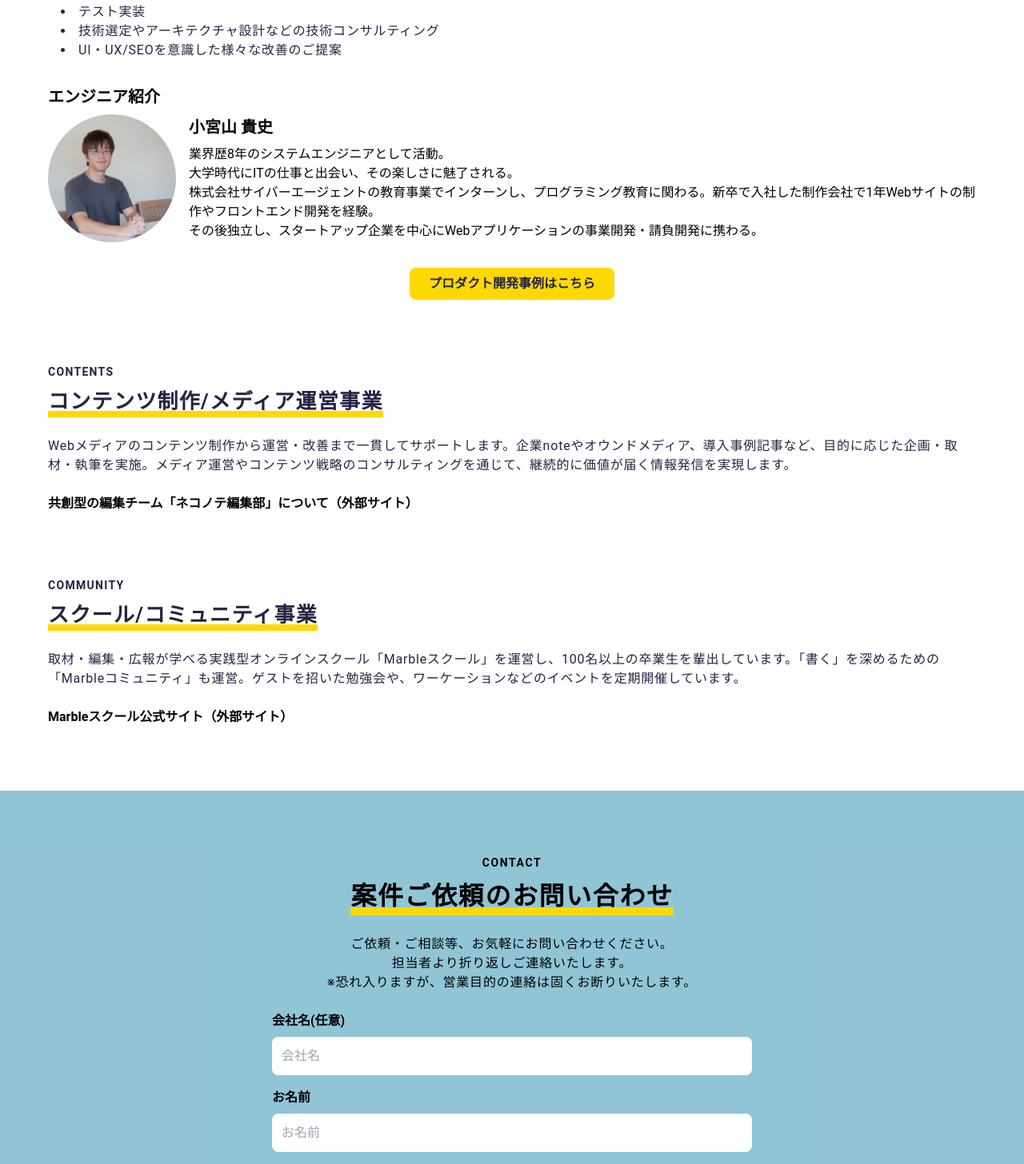
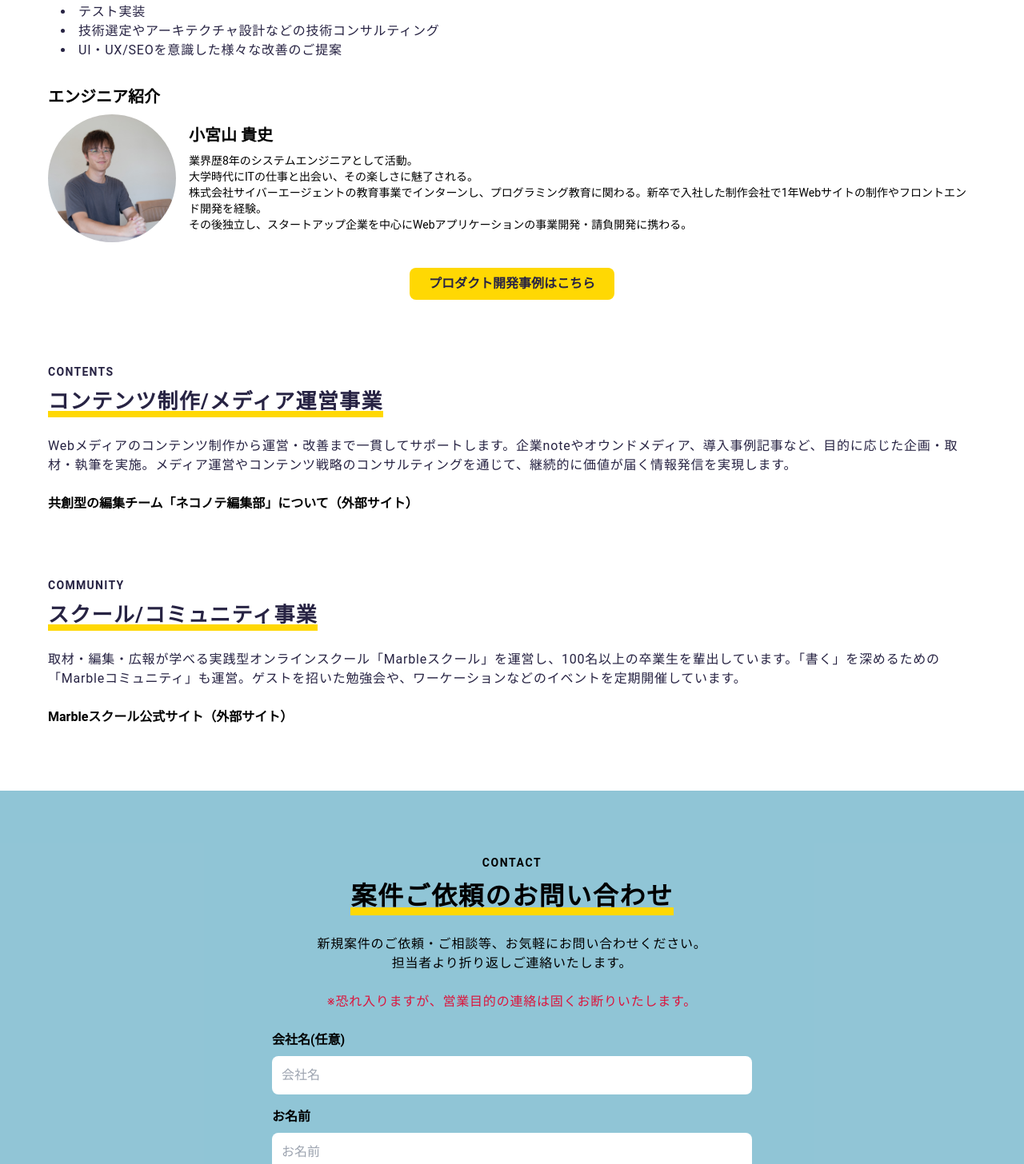
Before and after one commit to komisukee/nekonote-site, a Next.js app: page / in a window 1280 px wide. Shown: the part 1740-3196 px from the top of the page at 80% size. Built offline with nearby package versions, Linux system fonts and the light colour scheme; a web font is replaced by a local one.

Commit message:
fix: お問合せフォームの文言修正

```diff
--- a/app/page.tsx
+++ b/app/page.tsx
@@ -156,7 +156,7 @@ const Home = () => {
                 </div>
                 <div className="flex flex-col gap-2 flex-1">
                   <p className="font-bold md:text-xl text-lg">小宮山 貴史</p>
-                  <p className="text-md text-gray-600">
+                  <p className="text-sm text-gray-600">
                     業界歴8年のシステムエンジニアとして活動。
                     <br />
                     大学時代にITの仕事と出会い、その楽しさに魅了される。
@@ -242,11 +242,12 @@ const Home = () => {
             </h3>
 
             <p className="text-white text-md text-center tracking-wider">
-              ご依頼・ご相談等、お気軽にお問い合わせください。
+              新規案件のご依頼・ご相談等、お気軽にお問い合わせください。
               <br />
               担当者より折り返しご連絡いたします。
               <br />
-              <span className="text-red">※恐れ入りますが、営業目的の連絡は固くお断りいたします。</span>
+              <br />
+              <span className="text-[#DC143C]">※恐れ入りますが、営業目的の連絡は固くお断りいたします。</span>
             </p>
 
             <form
```
